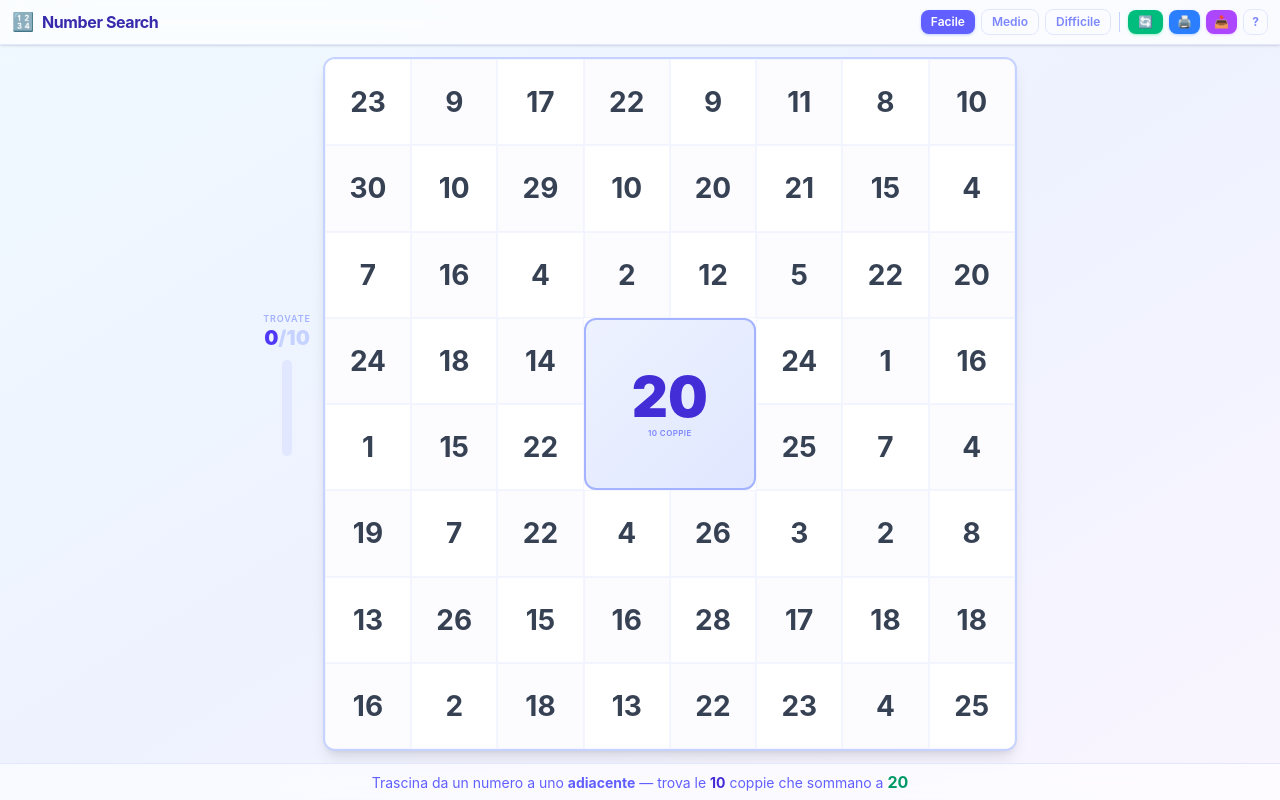
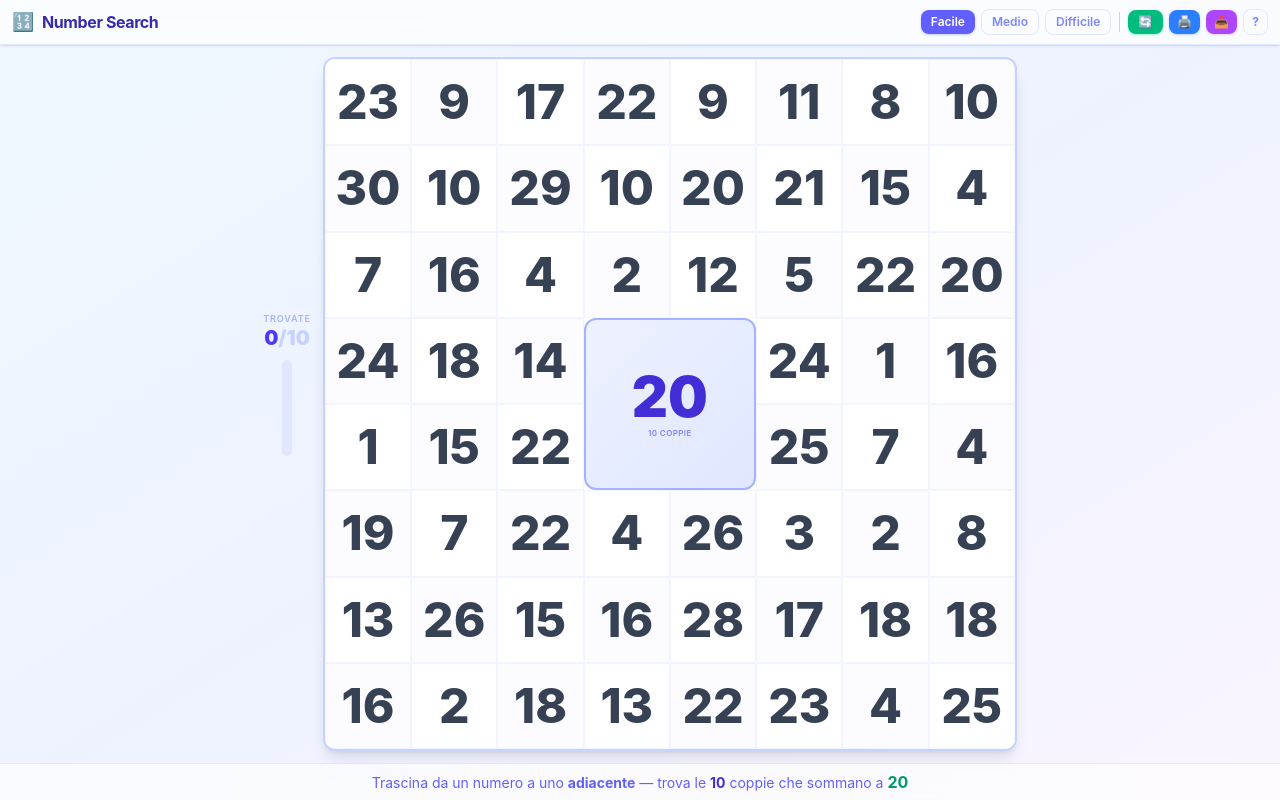
Before and after one commit to dorahdeah/cercailnumero, a React (Vite) app: page / in a window 1280 px wide. Built offline with nearby package versions, Linux system fonts and the light colour scheme.

Commit message:
Update App.tsx

```diff
--- a/src/App.tsx
+++ b/src/App.tsx
@@ -225,7 +225,7 @@ export default function App() {
                         style={{ gridColumn: ci + 1, gridRow: ri + 1 }}
                         className={`
                           relative flex items-center justify-center
-                          text-[clamp(0.9rem,3.5vmin,1.75rem)] font-bold
+                          text-2xl sm:text-4xl md:text-5xl font-extrabold
                           border border-indigo-100/40
                           print:border-gray-200 print:text-black print:text-sm
                           ${isLight ? 'bg-white' : 'bg-indigo-50/20'}
```
